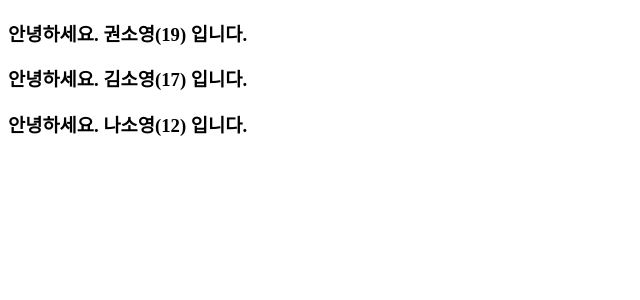
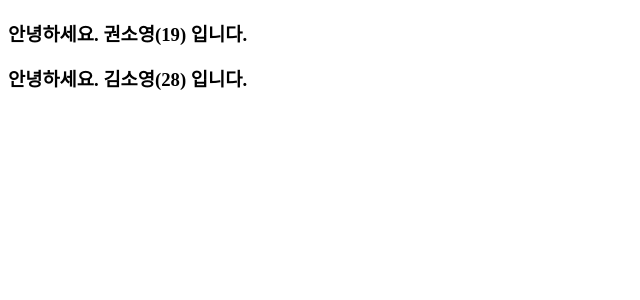
Before and after one commit to ddo0ii/codingstar, a React (Create React App) app: page / in a window 1280 px wide. Shown: the top 300 px of the page, without its empty margins (0-640 px from the left). Built offline with nearby package versions, Linux system fonts and the light colour scheme.

Commit message:
filter함수로 제한주기!

```diff
--- a/src/App.js
+++ b/src/App.js
@@ -4,10 +4,13 @@ import Main from "./component/Main";
 const App = () => {
   const names = [
     { userName: "권소영", age: 19 },
-    { userName: "김소영", age: 17 },
-    { userName: "나소영", age: 12 },
+    { userName: "김소영", age: 28 },
+    { userName: "나소영", age: 36 },
   ];
-  const nameList = names.map((v) => <Main name={v.userName} age={v.age} />);
+  // const로 선언하면안된다! >> let으로 선언하자!
+  let nameList = names.filter((v) => v.age < 30);
+  nameList = nameList.map((v) => <Main name={v.userName} age={v.age} />);
+
   return <div>{nameList}</div>;
 };
 
```
